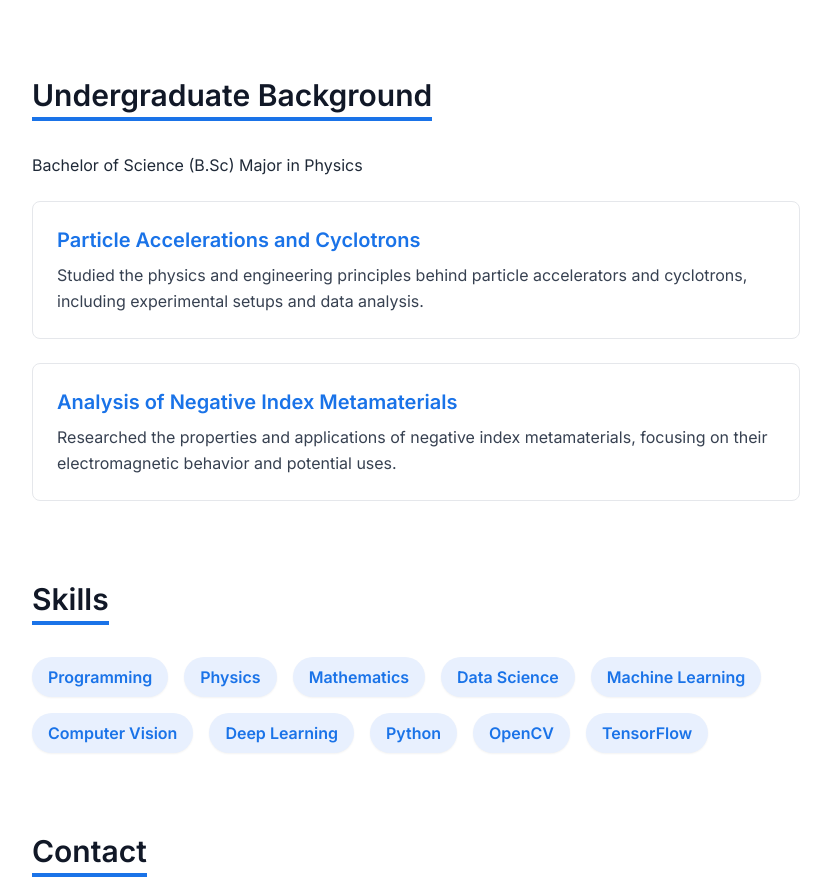
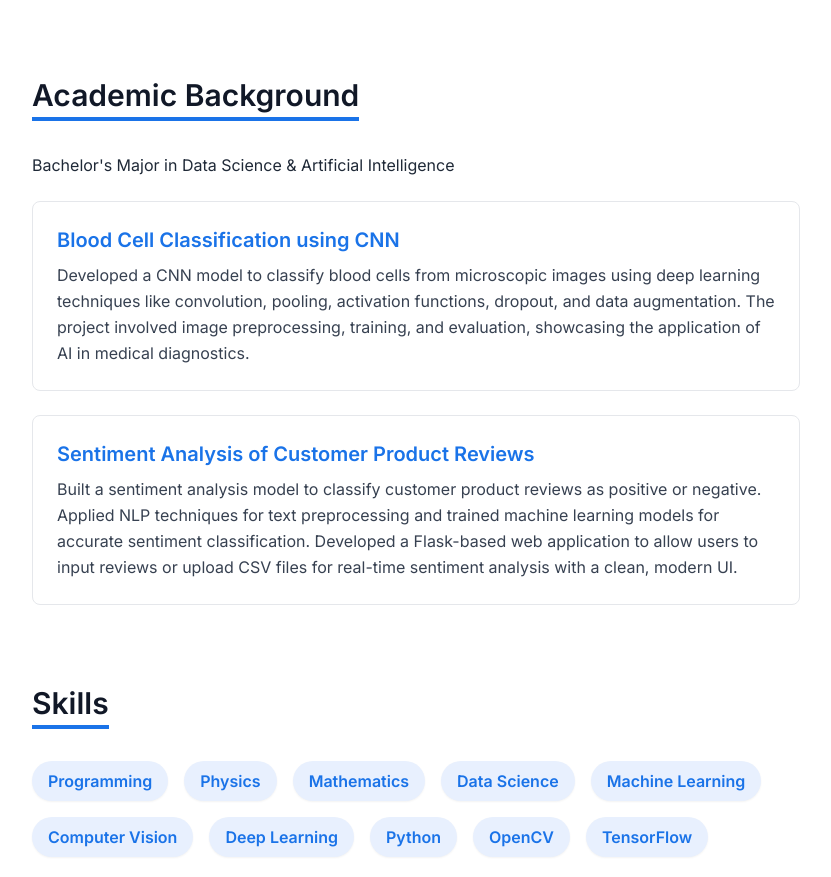
Before and after one commit to Vedant-Manna/portfolio.v1, a plain HTML site: page index.html in a window 1280 px wide. Shown: the part 2312-3189 px from the top of the page, without its empty margins (128-959 px from the left). Drawn offline with nearby package versions, Linux system fonts and the light colour scheme.

Commit message:
Update index.html

```diff
--- a/index.html
+++ b/index.html
@@ -178,26 +178,26 @@ Off the screen, you'll find me obsessing over Cricket, speeding through F1 stats
    </section>
    <section class="mb-20" id="ug">
     <h2 class="text-3xl font-semibold text-gray-900 mb-8 border-b-4 border-[#1a73e8] inline-block pb-1">
-     Undergraduate Background
+     Academic Background
     </h2>
     <p class="text-gray-800 max-w-3xl mb-6">
-     Bachelor of Science (B.Sc) Major in Physics
+     Bachelor's Major in Data Science & Artificial Intelligence
     </p>
     <div class="space-y-6 max-w-3xl">
      <article class="border border-gray-200 rounded-lg p-6 hover:shadow-lg transition-shadow duration-300">
       <h3 class="text-xl font-semibold mb-2 text-[#1a73e8]">
-       Particle Accelerations and Cyclotrons
+       Blood Cell Classification using CNN
       </h3>
       <p class="text-gray-700 leading-relaxed">
-       Studied the physics and engineering principles behind particle accelerators and cyclotrons, including experimental setups and data analysis.
+       Developed a CNN model to classify blood cells from microscopic images using deep learning techniques like convolution, pooling, activation functions, dropout, and data augmentation. The project involved image preprocessing, training, and evaluation, showcasing the application of AI in medical diagnostics.
       </p>
      </article>
      <article class="border border-gray-200 rounded-lg p-6 hover:shadow-lg transition-shadow duration-300">
       <h3 class="text-xl font-semibold mb-2 text-[#1a73e8]">
-       Analysis of Negative Index Metamaterials
+       Sentiment Analysis of Customer Product Reviews
       </h3>
       <p class="text-gray-700 leading-relaxed">
-       Researched the properties and applications of negative index metamaterials, focusing on their electromagnetic behavior and potential uses.
+       Built a sentiment analysis model to classify customer product reviews as positive or negative. Applied NLP techniques for text preprocessing and trained machine learning models for accurate sentiment classification. Developed a Flask-based web application to allow users to input reviews or upload CSV files for real-time sentiment analysis with a clean, modern UI.
       </p>
      </article>
     </div>
```
